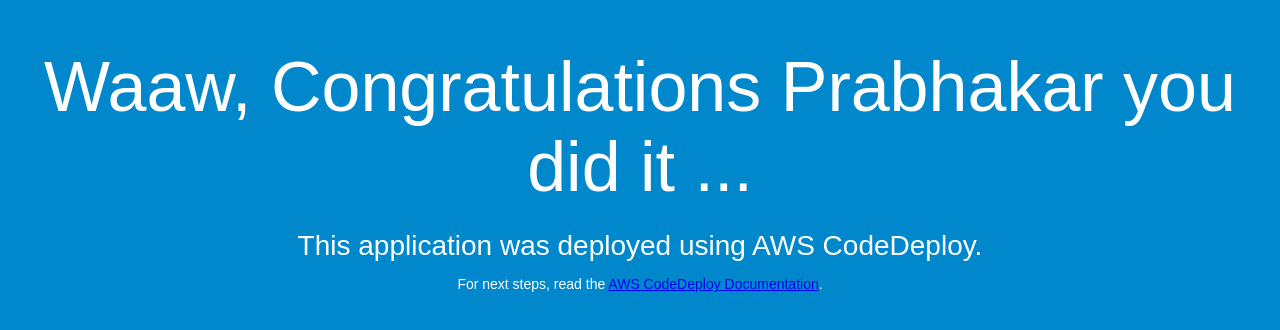
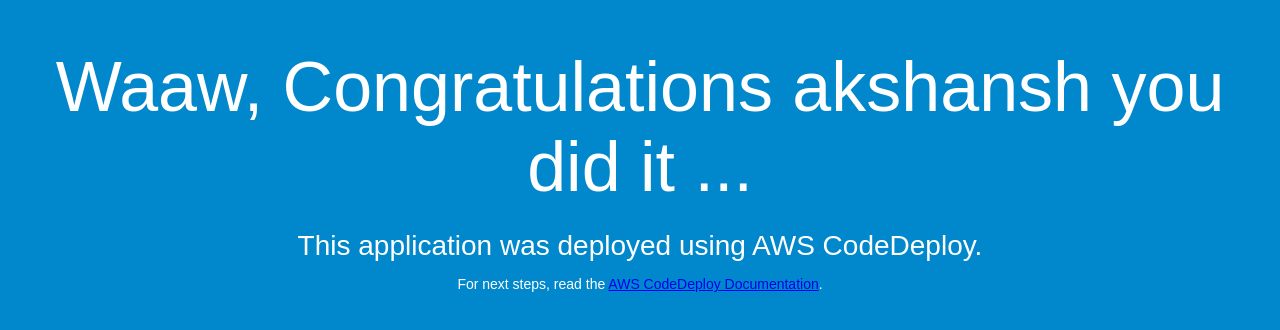
Before and after one commit to akshanshchaudhary/Myapp-codedeploy, a plain HTML site: page index.html in a window 1280 px wide. Drawn offline with Linux system fonts and the light colour scheme.

Commit message:
Update index.html

```diff
--- a/index.html
+++ b/index.html
@@ -26,7 +26,7 @@
 </head>
 <body>
   <div align="center">
-    <h1>Waaw, Congratulations Prabhakar you did it ...</h1>
+    <h1>Waaw, Congratulations akshansh you did it ...</h1>
     <h2>This application was deployed using AWS CodeDeploy.</h2>
     <p>For next steps, read the <a href="http://aws.amazon.com/documentation/codedeploy">AWS CodeDeploy Documentation</a>.</p>
   </div>
```
